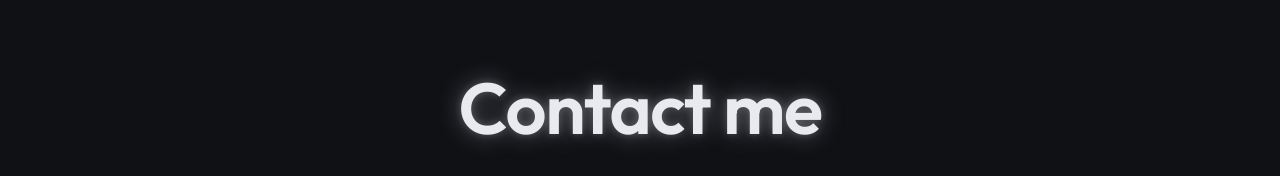
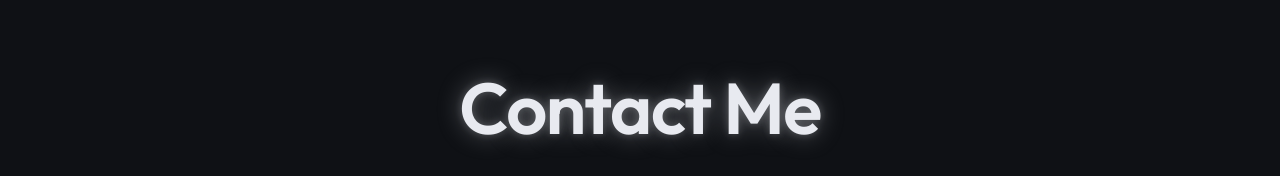
Before and after one commit to OskarRabenda/cv_my_portfolio, a React (Vite) app: page /contact in a window 1280 px wide. Shown: the part 260-436 px from the top of the page. Built offline with nearby package versions, Linux system fonts and the light colour scheme.

Commit message:
Capitalize Me in Contact Me caption

```diff
--- a/src/pages/Contact.jsx
+++ b/src/pages/Contact.jsx
@@ -31,7 +31,7 @@ const socials = [
 export default function Contact() {
   return (
     <section className="contact-page">
-      <h1 className="contact-title">Contact me</h1>
+      <h1 className="contact-title">Contact Me</h1>
       <IconGrid items={socials} />
     </section>
   );
```
